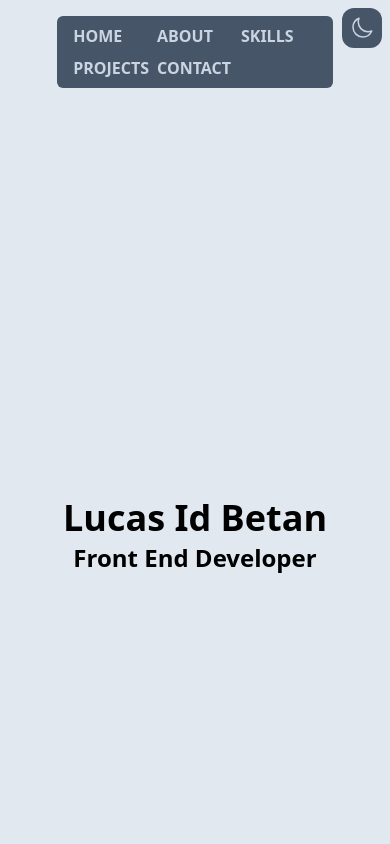
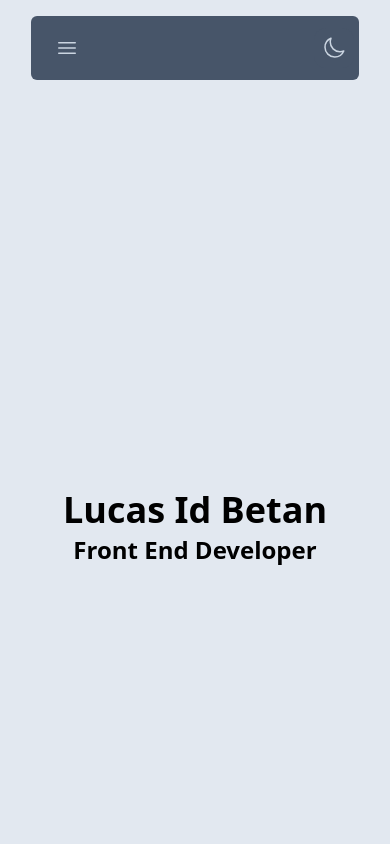
Before and after one commit to Lidbetan/Lucas-portfolio, a React (Vite) app: page / in a window 390 px wide. Shown: the top 844 px of the page. Built offline with nearby package versions, Linux system fonts and the light colour scheme; a web font is replaced by a local one.

Commit message:
Added new tailwind responsive Navbar

```diff
--- a/src/App.jsx
+++ b/src/App.jsx
@@ -22,7 +22,7 @@ function App() {
       <button
         type="button"
         onClick={handleThemeSwitch}
-        className="fixed p-2 z-10 right-2 top-2 bg-slate-600 dark:bg-slate-300 text-lg text-slate-300 dark:text-slate-600 rounded-xl"
+        className="fixed p-2 z-10 right-9 top-7 md:right-20 lg:right-24 xl:right-24 bg-slate-600 dark:bg-slate-300 text-lg text-slate-300 dark:text-slate-600 rounded-xl"
       >
         <DarkMode theme={theme} />
       </button>
--- a/src/components/Footer.jsx
+++ b/src/components/Footer.jsx
@@ -2,7 +2,7 @@
 const Footer = () => {
   return (
     <div className="text-center py-5">
-      <p className="text-sm md:text-base mt-2 opacity-50">
+      <p className="text-sm md:text-base mt-2 opacity-50 text-slate-600 dark:text-slate-300">
         &copy; {new Date().getFullYear()} Lucas Id Betan. All rights reserved
       </p>
     </div>
--- a/src/components/Navbar/NavComp.jsx
+++ b/src/components/Navbar/NavComp.jsx
@@ -1,49 +1,138 @@
+import { Disclosure } from "@headlessui/react";
+import { Bars3Icon, XMarkIcon } from "@heroicons/react/24/outline";
 import { NavHashLink } from "react-router-hash-link";
 
-const NavComp = () => {
+export default function Example() {
+
     return (
+        <Disclosure
+            as="nav"
+            className="bg-slate-600 dark:bg-slate-300 px-4 mt-4 rounded-md w-11/12 lg:w-6/12 xl:w-4/12"
+        >
+            {({ open }) => (
+                <>
+
+                        <div className="relative flex flex-row h-16 mx-auto lg:ml-4 items-center justify-center">
+                            <div className="absolute inset-y-0 left-0 flex items-center sm:hidden">
+                                {/* Mobile menu button*/}
+                                <Disclosure.Button className="items-center justify-center rounded-md p-2 text-slate-300 dark:text-slate-600 hover:bg-gray-700 hover:text-white focus:outline-none focus:ring-2 focus:ring-inset focus:ring-white">
+                                    {open ? (
+                                        <XMarkIcon
+                                            className="block h-6 w-6"
+                                            aria-hidden="true"
+                                        />
+                                    ) : (
+                                        <Bars3Icon
+                                            className="h-6 w-6"
+                                            aria-hidden="true"
+                                        />
+                                    )}
+                                </Disclosure.Button>
+                            </div>
                             <div>
-      <nav className="bg-slate-600 dark:bg-slate-300 px-4 mt-4 rounded-md">
-        <ul className="grid grid-rows-2 grid-cols-3 md:flex justify-center gap-2 py-2 uppercase font-semibold">
+                                {/*--------LOGO SVG--------*/}
+
+                                {/* <div className="logo text-slate-300 dark:text-slate-600">
+                                    <svg
+                                        xmlns="http://www.w3.org/2000/svg"
+                                        width={24}
+                                        height={24}
+                                        viewBox="0 0 24 24"
+
+                                    >
+                                        <path d="m7.375 16.781 1.25-1.562L4.601 12l4.024-3.219-1.25-1.562-5 4a1 1 0 0 0 0 1.562l5 4zm9.25-9.562-1.25 1.562L19.399 12l-4.024 3.219 1.25 1.562 5-4a1 1 0 0 0 0-1.562l-5-4zm-1.649-4.003-4 18-1.953-.434 4-18z" />
+                                    </svg>
+                                </div> */}
+                                <div className="hidden sm:block">
+                                    <div className="flex space-x-4">
+                                        <ul className=" md:flex justify-center gap-2 py-2 uppercase font-semibold">
                                             <NavHashLink
-            className="text-slate-300 dark:text-slate-900 "
+                                                className="text-slate-300 dark:text-slate-600 "
                                                 smooth
                                                 to="/#"
                                             >
                                                 Home
                                             </NavHashLink>
                                             <NavHashLink
-            className=" text-slate-300 dark:text-slate-900"
+                                                className=" text-slate-300 dark:text-slate-600"
                                                 smooth
                                                 to="/#about"
                                             >
                                                 About
                                             </NavHashLink>
                                             <NavHashLink
-            className=" text-slate-300 dark:text-slate-900"
+                                                className=" text-slate-300 dark:text-slate-600"
                                                 smooth
                                                 to="/#skills"
                                             >
                                                 Skills
                                             </NavHashLink>
                                             <NavHashLink
-            className=" text-slate-300 dark:text-slate-900"
+                                                className=" text-slate-300 dark:text-slate-600"
                                                 smooth
                                                 to="/#projects"
                                             >
                                                 Projects
                                             </NavHashLink>
                                             <NavHashLink
-            className=" text-slate-300 dark:text-slate-900"
+                                                className=" text-slate-300 dark:text-slate-600"
                                                 smooth
                                                 to="/#contact"
                                             >
                                                 Contact
                                             </NavHashLink>
                                         </ul>
-      </nav>
                                     </div>
+                                </div>
+                            </div>
+                            <div className="absolute inset-y-0 right-0 flex items-center pr-2 sm:static sm:inset-auto sm:ml-6 sm:pr-0"></div>
+                        </div>
+                    <Disclosure.Panel className="sm:hidden">
+                        <div className=" px-2 pb-3 pt-2">
+                            <Disclosure.Button>
+                                {/*------RESPONSIVE MENU OPENED------- */}
+                                <ul className="flex flex-col items-start md:flex justify-center gap-2 py-2 uppercase font-semibold">
+                                    <NavHashLink
+                                        className="text-slate-300 dark:text-slate-600 "
+                                        smooth
+                                        to="/#"
+                                    >
+                                        Home
+                                    </NavHashLink>
+                                    <NavHashLink
+                                        className=" text-slate-300 dark:text-slate-600"
+                                        smooth
+                                        to="/#about"
+                                    >
+                                        About
+                                    </NavHashLink>
+                                    <NavHashLink
+                                        className=" text-slate-300 dark:text-slate-600"
+                                        smooth
+                                        to="/#skills"
+                                    >
+                                        Skills
+                                    </NavHashLink>
+                                    <NavHashLink
+                                        className=" text-slate-300 dark:text-slate-600"
+                                        smooth
+                                        to="/#projects"
+                                    >
+                                        Projects
+                                    </NavHashLink>
+                                    <NavHashLink
+                                        className=" text-slate-300 dark:text-slate-600"
+                                        smooth
+                                        to="/#contact"
+                                    >
+                                        Contact
+                                    </NavHashLink>
+                                </ul>
+                            </Disclosure.Button>
+                        </div>
+                    </Disclosure.Panel>
+                </>
+            )}
+        </Disclosure>
     );
-};
-
-export default NavComp;
+}
--- /dev/null
+++ b/src/components/Navbar/NavCompOld.jsx
@@ -0,0 +1,49 @@
+import { NavHashLink } from "react-router-hash-link";
+
+const NavComp = () => {
+  return (
+    <div className="compOfMyOwn">
+      <nav className="bg-slate-600 dark:bg-slate-300 px-4 mt-4 rounded-md">
+        <ul className="grid grid-rows-2 grid-cols-3 md:flex justify-center gap-2 py-2 uppercase font-semibold">
+          <NavHashLink
+            className="text-slate-300 dark:text-slate-900 "
+            smooth
+            to="/#"
+          >
+            Home
+          </NavHashLink>
+          <NavHashLink
+            className=" text-slate-300 dark:text-slate-900"
+            smooth
+            to="/#about"
+          >
+            About
+          </NavHashLink>
+          <NavHashLink
+            className=" text-slate-300 dark:text-slate-900"
+            smooth
+            to="/#skills"
+          >
+            Skills
+          </NavHashLink>
+          <NavHashLink
+            className=" text-slate-300 dark:text-slate-900"
+            smooth
+            to="/#projects"
+          >
+            Projects
+          </NavHashLink>
+          <NavHashLink
+            className=" text-slate-300 dark:text-slate-900"
+            smooth
+            to="/#contact"
+          >
+            Contact
+          </NavHashLink>
+        </ul>
+      </nav>
+    </div>
+  );
+};
+
+export default NavComp;
```
Lines whose indentation alone changed are shown as unchanged.
